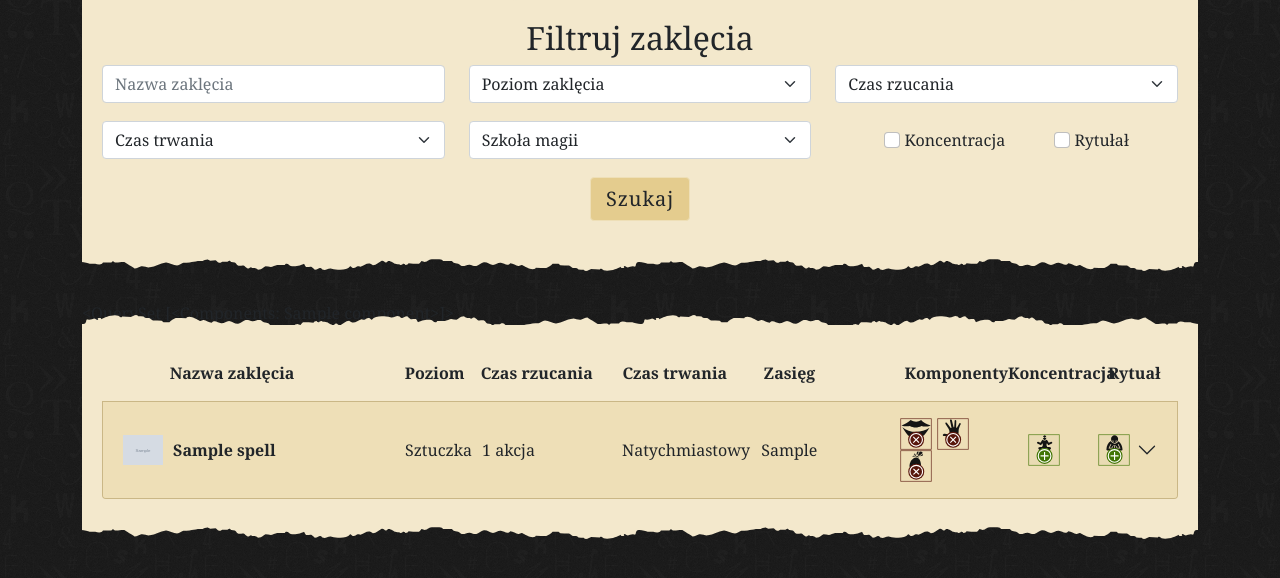
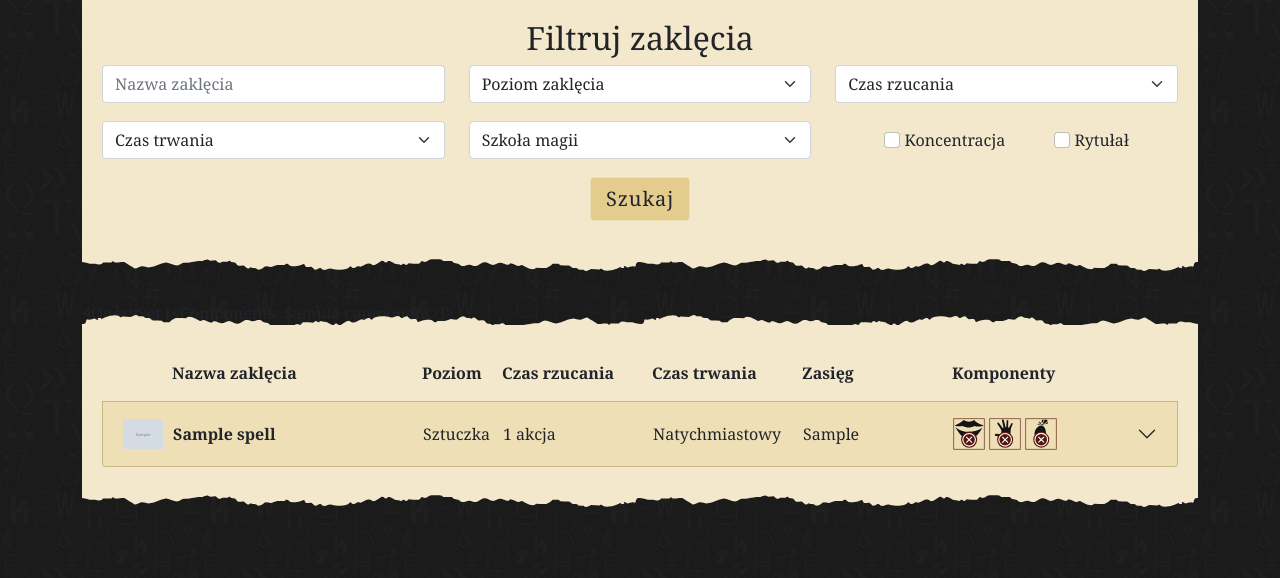
Before and after one commit to Zavanven/grimuar, a Django app: page / in a window 1280 px wide. Shown: the part 91-669 px from the top of the page. Run offline with Django 3.2, Linux system fonts and the light colour scheme; tables that the repository leaves empty hold one stand-in row (values such as "Sample post"); grey boxes marked "Sample" are stand-in pictures; some libraries are stand-ins or nearby versions.

Commit message:
Made homepage more responsive

```diff
--- a/static/css/style.css
+++ b/static/css/style.css
@@ -153,7 +153,7 @@ form .row {
 
 .spell-components,
 .spell-labels__components {
-    width: 105px;
+    width: 110px;
 }
 
 .spell-concentration,
@@ -255,3 +255,50 @@ form .row {
     align-items: center;
     justify-content: space-evenly;
 }
+
+.gutter {
+    height: 20px;
+    width: 20px;
+}
+
+.spell-labels > div,
+.spell-group > div {
+    flex-shrink: 0;
+}
+
+@media screen and (max-width: 1400px) {
+    .spell-labels__ritual,
+    .spell-ritual,
+    .spell-labels__concentration,
+    .spell-concentration {
+        display: none;
+    }
+}
+
+@media screen and (max-width: 1200px) {
+    .spell-labels__components,
+    .spell-components {
+        display: none;
+    }
+}
+
+@media screen and (max-width: 992px) {
+    .spell-labels__distance,
+    .spell-distance,
+    .spell-labels__duration,
+    .spell-duration {
+        display: none;
+    }
+}
+
+@media screen and (max-width: 768px) {
+    .spell-labels__casting-time,
+    .spell-casting-time {
+        display: none;
+    }
+
+    .spell-labels > div,
+    .spell-group > div {
+        flex-shrink: 1;
+    }
+}
--- a/user/templates/user/home.html
+++ b/user/templates/user/home.html
@@ -89,6 +89,7 @@
         <div class="spell-labels__components">Komponenty</div>
         <div class="spell-labels__concentration">Koncentracja</div>
         <div class="spell-labels__ritual">Rytuał</div>
+        <div class="gutter"></div>
     </div>
     <div class="accordion" id="spell_list"></div>
     {% for spell in spells %}
```
Also changed, not shown: static/img/materialny.svg, static/img/somatyczny.svg, static/img/werbalny.svg.
